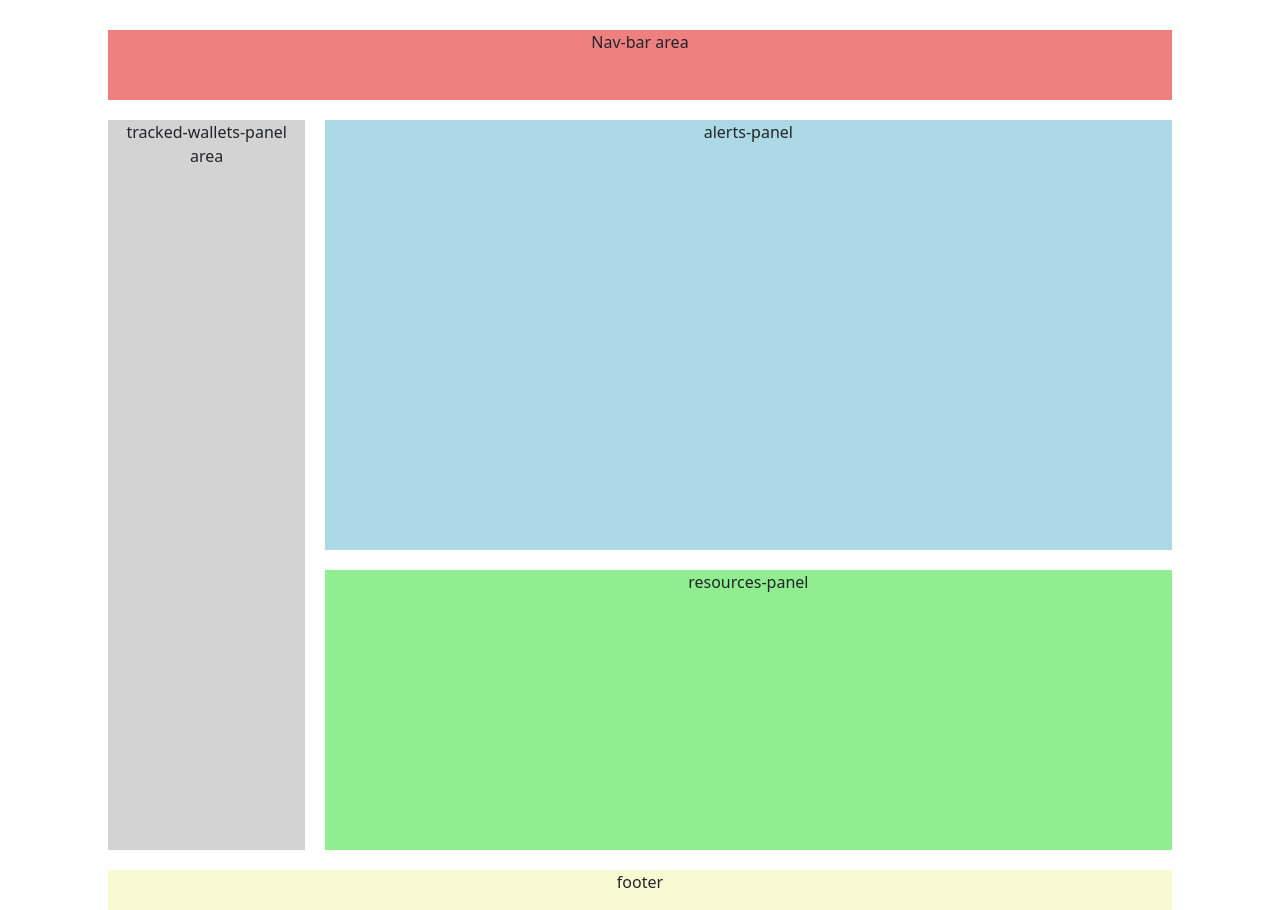
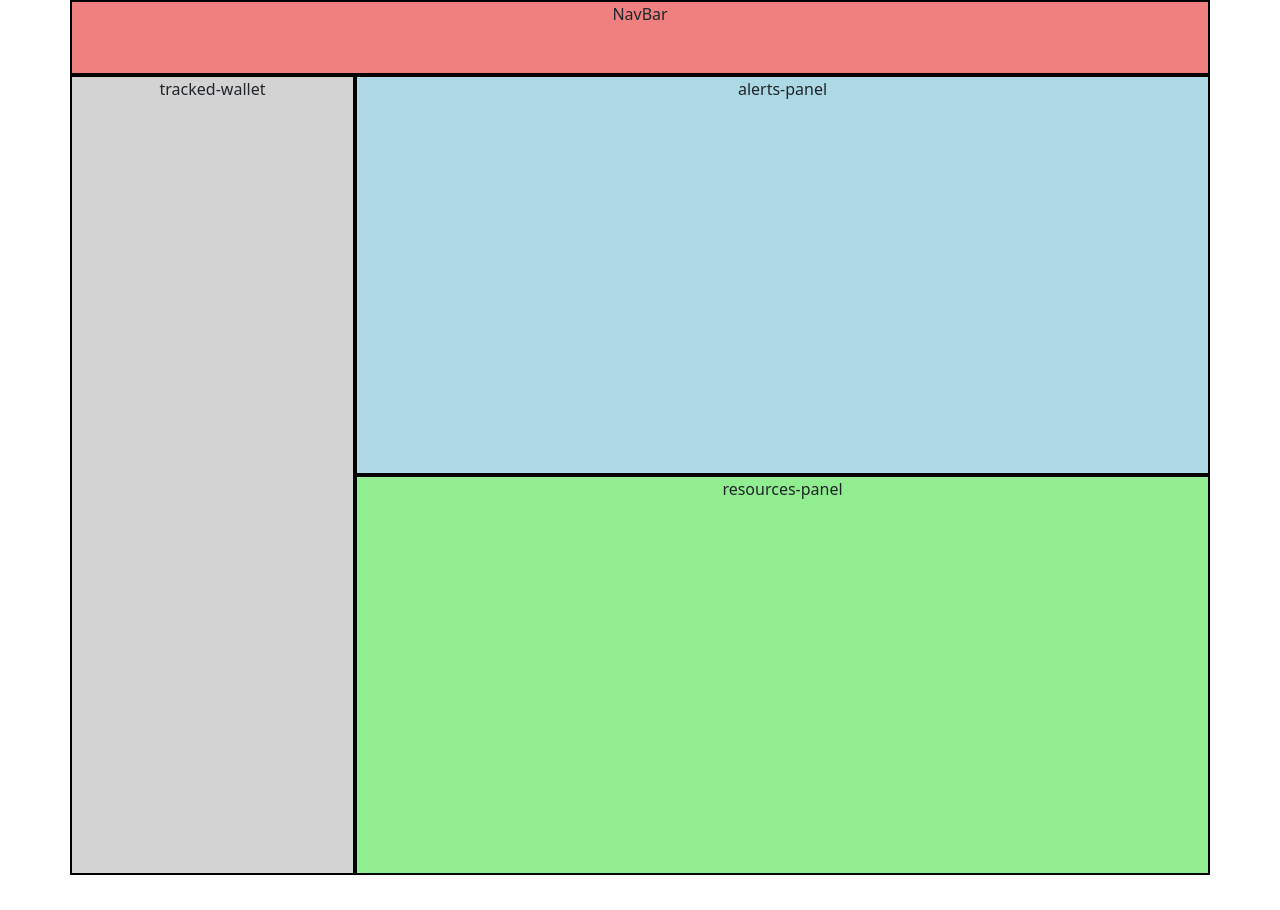
Before and after one commit to KennSmithDS/CryptoSonar, a React (Create React App) app in the folder crypto-sonar-ui/: page / in a window 1280 px wide. After the commit the page ends 875 px from the top, so only its background shows below. Built offline with nearby package versions, Linux system fonts and the light colour scheme.

Commit message:
Changed div containers to react-bootstrap containers in Layout

```diff
--- a/crypto-sonar-ui/src/App.js
+++ b/crypto-sonar-ui/src/App.js
@@ -1,9 +1,10 @@
 import './App.css';
 import { Layout } from './Layout/Layout'
 
+
 function App() {
   return (
-    <div className="App">
+    <div>
       <Layout />
     </div>
   );
--- a/crypto-sonar-ui/src/Layout/Layout.css
+++ b/crypto-sonar-ui/src/Layout/Layout.css
@@ -1,48 +1,30 @@
-.wrapper {
-  display: grid;
-  grid-template-columns: repeat(12, 1fr);
-  grid-auto-rows: 10px;
-  column-gap: 20px;
-  row-gap: 20px;
+.NavBar {
+  text-align: center;
+  min-height: 75px;
+  border: 2px solid black;
+  background: lightcoral;
 
-  }
-
-.nav-bar {
-  grid-column-start: 2;
-  grid-column-end: 12;
-  grid-row-start: 2;
-  grid-row-end: 5;
-  background: lightcoral;
 }
 
-.tracked-wallets-panel {
-  grid-column-start: 2;
-  grid-column-end: 4;
-  grid-row-start: 5;
-  grid-row-end: 30;
+.tracked-wallet {
+  text-align: center;
+  min-height: 800px;
+  border: 2px solid black;
   background: lightgrey;
+
 }
 
-.alerts-panel {
-  grid-column-start: 4;
-  grid-column-end: 12;
-  grid-row-start: 5;
-  grid-row-end: 20;
+.alerts-panel  {
+  text-align: center;
+  min-height: 400px;
+  border: 2px solid black;
   background: lightblue;
+
 }
 
-.resources-panel {
-  grid-column-start: 4;
-  grid-column-end: 12;
-  grid-row-start: 20;
-  grid-row-end: 30;
+.resources-panel  {
+  text-align: center;
+  min-height: 400px;
+  border: 2px solid black;
   background: lightgreen;
 }
-
-.footer {
-  grid-column-start: 2;
-  grid-column-end: 12;
-  grid-row-start: 30;
-  grid-row-end: 32;
-  background: lightgoldenrodyellow;
-}
--- a/crypto-sonar-ui/src/Layout/Layout.jsx
+++ b/crypto-sonar-ui/src/Layout/Layout.jsx
@@ -1,21 +1,38 @@
 import React from 'react'
-// import {  Container, Row, Col, Button } from 'react-bootstrap';
-import './Layout.css'
+import './Layout.css';
 import 'bootstrap/dist/css/bootstrap.min.css';
+import {  Container, Row, Col } from 'react-bootstrap';
+
 
 export const Layout = () => {
   return (
-    <div class="wrapper">
-      <div class="nav-bar">Nav-bar area</div>
-      <div class="tracked-wallets-panel">tracked-wallets-panel area</div>
-      <div class="alerts-panel">alerts-panel</div>
-      <div class="resources-panel">resources-panel</div>
-      <div class="footer">footer</div>
-    </div>
-
-
-
+    <Container>
+      <Row>
+        <Col className="NavBar" md={12}>
+          NavBar
+        </Col>
+      </Row>
+      <Row>
+        <Col md={3}>
+          <Row>
+            <Col className="tracked-wallet" md={12}>
+              tracked-wallet
+            </Col>
+          </Row>
+        </Col>
+        <Col md={9}>
+          <Row>
+            <Col className="alerts-panel" md={12}>
+              alerts-panel
+            </Col>
+          </Row>
+          <Row>
+            <Col className="resources-panel" md={12}>
+              resources-panel
+            </Col>
+          </Row>
+        </Col>
+      </Row>
+    </Container>
   )
 }
-
-export default Layout;
```
